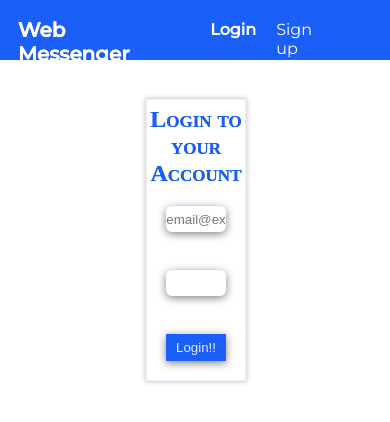
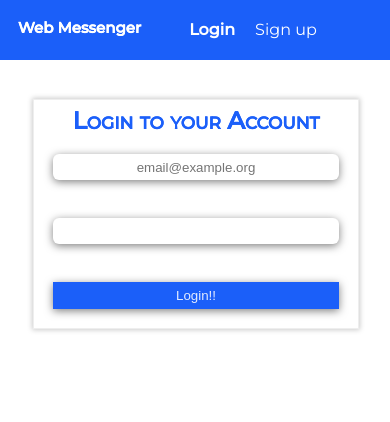
Before and after one commit to joseenrique-dev/chat-react-fc-redux-firebase, a React (Create React App) app: page /login in a window 390 px wide. Shown: the top 422 px of the page. Built offline with nearby package versions, Linux system fonts and the light colour scheme.

Commit message:
working on media query.

```diff
--- a/src/containers/LoginPage/style.css
+++ b/src/containers/LoginPage/style.css
@@ -17,7 +17,6 @@
     text-shadow: 0 0;
     text-align: center;
     padding-top: 6px;
-    font-family: cursive;
     font-variant: petite-caps;
 }
 
@@ -40,3 +39,13 @@ button{
     box-shadow: 0 2px 9px 0 rgb(0 0 0 / 50%);
     color: #ffffffe0;
 }
+
+@media screen and (max-width: 768px){
+    .loginContainer,
+    .registerContainer{
+        width: 83%;
+    }
+    .logo{
+        font-size: 15px;
+    }
+}
--- a/src/containers/RegisterPage/index.js
+++ b/src/containers/RegisterPage/index.js
@@ -3,8 +3,8 @@ import Layout from '../../components/Layout';
 import Card from '../../components/UI/Card';
 import { signup } from '../../actions/index'
 import { useDispatch, useSelector } from 'react-redux';
+import { Redirect } from 'react-router-dom';
 import '../LoginPage/style.css';
-import { Redirect } from 'react-router-dom';
 
 
 /**
```
